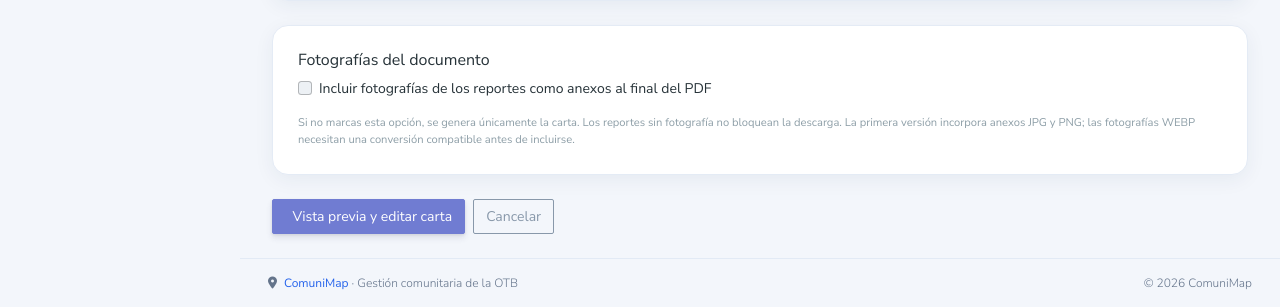
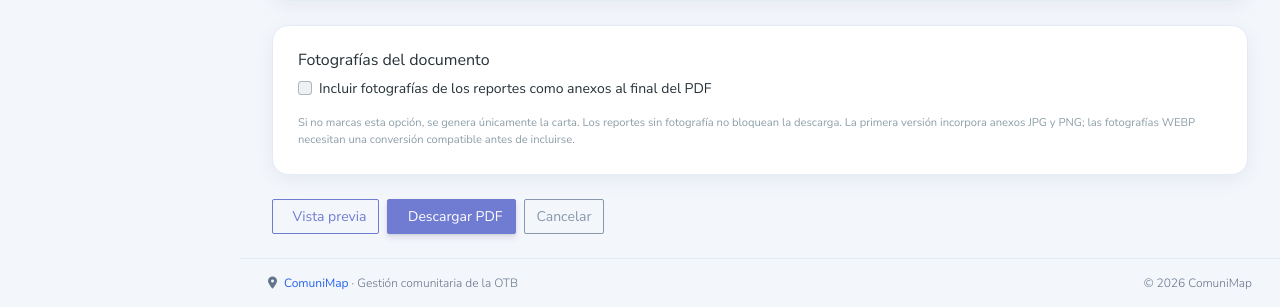
Before and after one commit to JFCXD/comunimap, a Laravel app: template GestionDeAlertas/resources/views/documentos/formulario.blade.php in a window 1280 px wide. Shown: the part 1182-1489 px from the top of the page. Run offline with Laravel 12, Linux system fonts and the light colour scheme; the template is opened without the code that fills it: most values are stand-ins (such as "Sample title", 1, 10 or a date in 2020).

Commit message:
fix(cartas): restaurar botones Vista previa editor y Descargar PDF visor en formulario

```diff
--- a/GestionDeAlertas/resources/views/documentos/formulario.blade.php
+++ b/GestionDeAlertas/resources/views/documentos/formulario.blade.php
@@ -125,8 +125,12 @@
         </div>
 
         <div class="d-flex gap-2 flex-wrap">
-            <button type="submit" formaction="{{ route('documentos.editor') }}" class="btn btn-primary">
-                <i class="fa fa-file-word-o me-1" aria-hidden="true"></i> Vista previa y editar carta
+            <button type="submit" formaction="{{ route('documentos.editor') }}" class="btn btn-outline-primary">
+                <i class="fa fa-file-word-o me-1" aria-hidden="true"></i> Vista previa
+            </button>
+            <button type="submit" formaction="{{ route('documentos.descargar') }}"
+                    name="modo" value="vista_previa" formtarget="_blank" class="btn btn-primary">
+                <i class="fa fa-file-pdf-o me-1" aria-hidden="true"></i> Descargar PDF
             </button>
             <a href="{{ url('/reportes') }}" class="btn btn-outline-secondary">Cancelar</a>
         </div>
```
